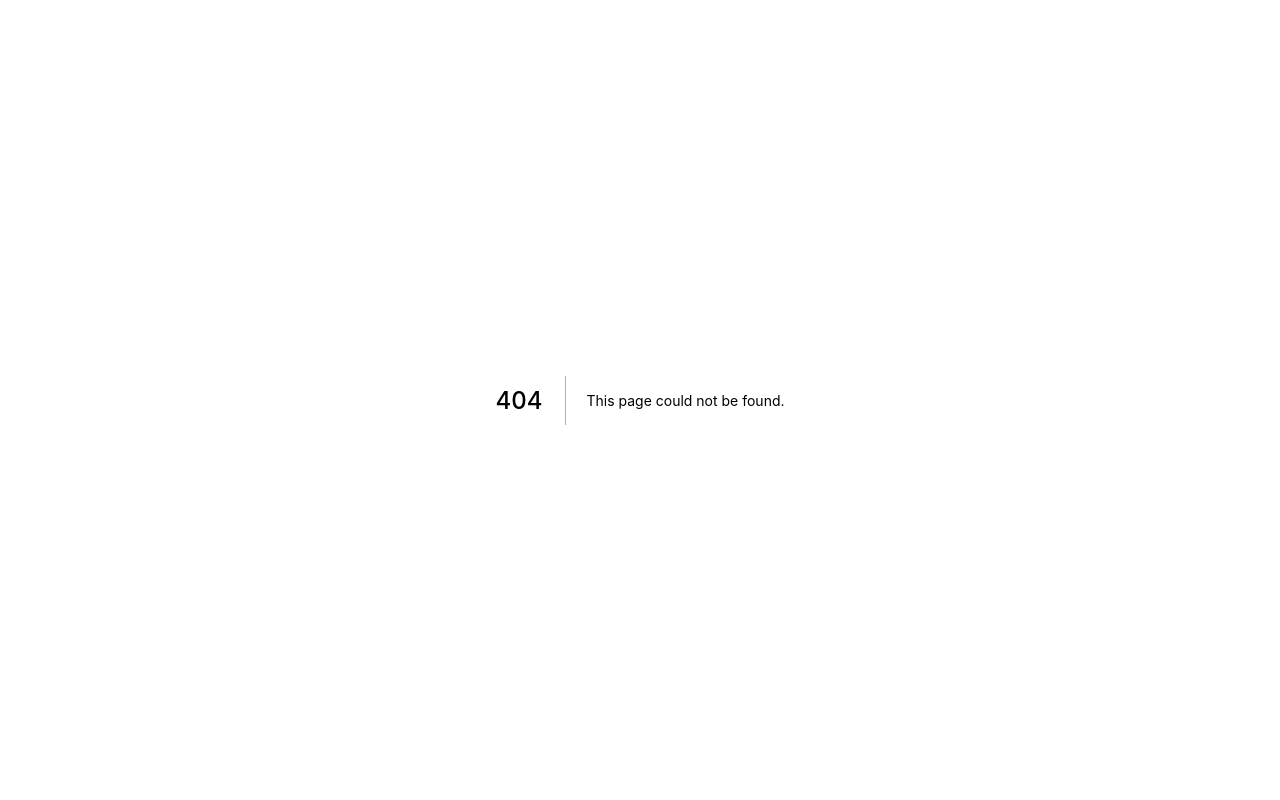
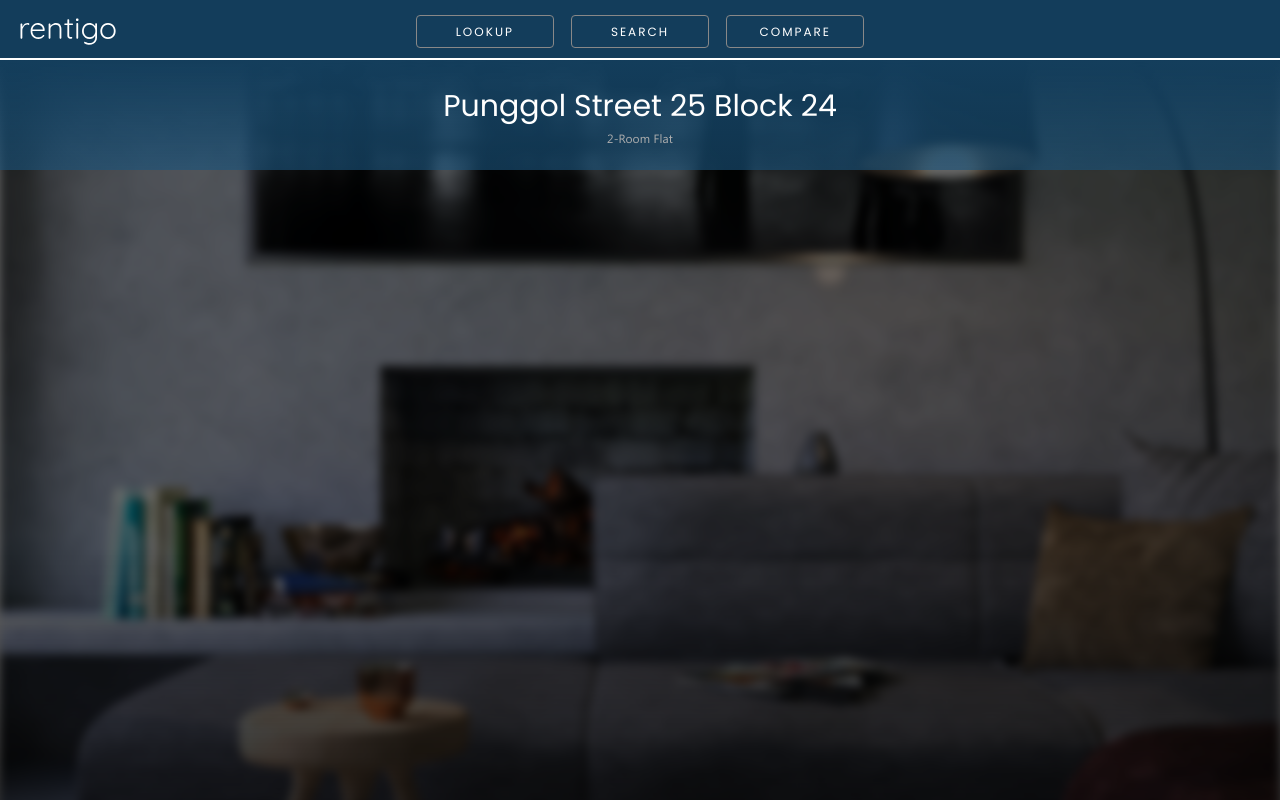
Before and after one commit to jimmysqqr/cz2006-swe-one2five, a Next.js app: page /lookup/results in a window 1280 px wide. Before the commit this address had no page. Built offline with nearby package versions, Linux system fonts and the light colour scheme.

Commit message:
add lookup/results page

```diff
--- /dev/null
+++ b/pages/lookup/results.js
@@ -0,0 +1,38 @@
+import Head from "next/head";
+import Image from "next/image";
+
+import Header from "/components/header.js";
+import bg from "/public/lookup_bg.jpg";
+
+export default function LookupPage() {
+
+  return (
+    <div className="pageContainer">
+      <Head>
+        <title>Rentigo - Lookup Results</title>
+        <link rel="icon" href="icon.png" />
+      </Head>
+
+      <div className="headerContainer">
+        <Header />
+      </div>
+
+      <div className="mainContainer">
+        <div className="bgContainer">
+          <Image src={bg} layout="fill" objectFit="cover" alt="A living room background" />
+        </div>
+        <main>
+          <div className="pageTitleContainer">
+            <div className="pageTitle">Punggol Street 25 Block 24</div>
+            <div className="pageSubtitle">
+            2-Room Flat
+            </div>
+          </div>
+          <div className="pageContentContainer">
+
+          </div>
+        </main>
+      </div>
+    </div>
+  );
+}
```
